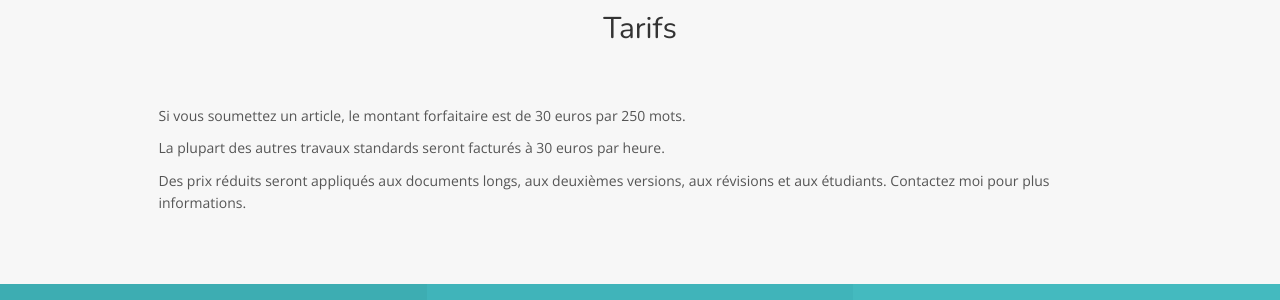
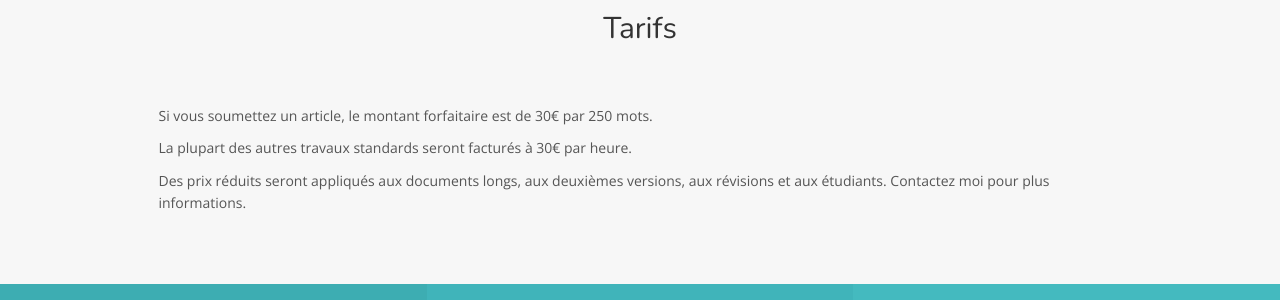
Before and after one commit to Ramon-Perez-Alonso/Ramon-Perez-Alonso.github.io, a Jekyll site: the page built from index.html, in a window 1280 px wide and 900 px high, scrolled down 1879 px. Shown: the part 175-475 px from the top of the window. Built offline with Jekyll 4.4.1, drawn with Linux system fonts in a browser that asks for light colours; nearby versions of some CDN libraries.

Commit message:
Update pricing.yml

```diff
--- a/_data/pricing.yml
+++ b/_data/pricing.yml
@@ -1,6 +1,6 @@
 |
-    Si vous soumettez un article, le montant forfaitaire est de 30 euros par 250 mots.
+    Si vous soumettez un article, le montant forfaitaire est de 30€ par 250 mots.
 
-    La plupart des autres travaux standards seront facturés à 30 euros par heure.
+    La plupart des autres travaux standards seront facturés à 30€ par heure.
 
     Des prix réduits seront appliqués aux documents longs, aux deuxièmes versions, aux révisions et aux étudiants. Contactez moi pour plus informations.
```
